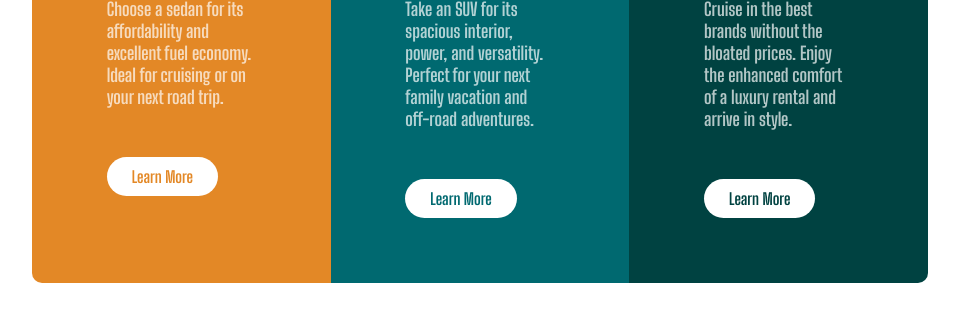
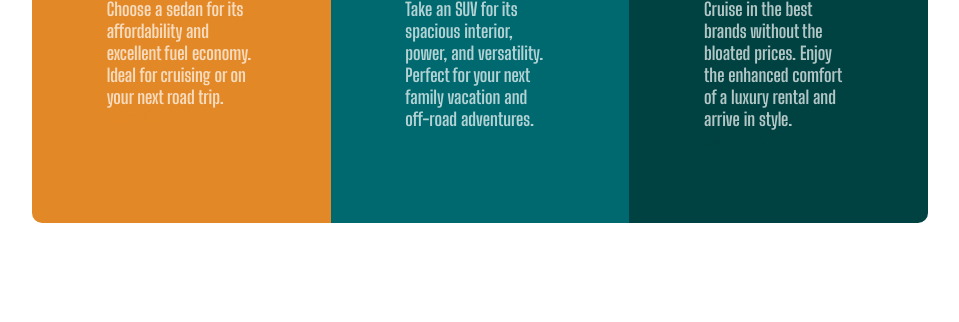
Before and after one commit to mastertbal/column-preview-card, a plain HTML site: page index.html in a window 1280 px wide. Shown: the part 436-758 px from the top of the page, without its empty margins (160-1119 px from the left). Drawn offline with Linux system fonts and the light colour scheme.

Commit message:
Update index.html

```diff
--- a/index.html
+++ b/index.html
@@ -18,9 +18,7 @@
             <h1>SEDANS</h1>
             <p>Choose a sedan for its affordability and excellent fuel economy.
             Ideal for cruising or on your next road trip.</p>
-            <div class="link-div">
-                <a href="#" id="sec-1-anchor">Learn More</a>
-            </div>
+            <a href="#" id="sec-1-anchor">Learn More</a>
         </section>
         <!-- END OF SECTION 1 -->
 
@@ -32,9 +30,7 @@
             <h1>SUVS</h1>
             <p>Take an SUV for its spacious interior, power, and versatility.
             Perfect for your next family vacation and off-road adventures.</p>
-            <div class="link-div">
-                <a href="#" id="sec-2-anchor">Learn More</a>
-            </div>
+            <a href="#" id="sec-2-anchor">Learn More</a>
         </section>
         <!-- END OF SECTION 2 -->
 
@@ -47,9 +43,7 @@
             <p>Cruise in the best brands without the bloated prices.
             Enjoy the enhanced comfort of a luxury rental and arrive in style.
             </p>
-            <div class="link-div">
-                <a href="#" id="sec-3-anchor">Learn More</a>
-            </div>
+            <a href="#" id="sec-3-anchor">Learn More</a>
         </section>
         <!-- END OF SECTION 3 -->
     </main>
```
